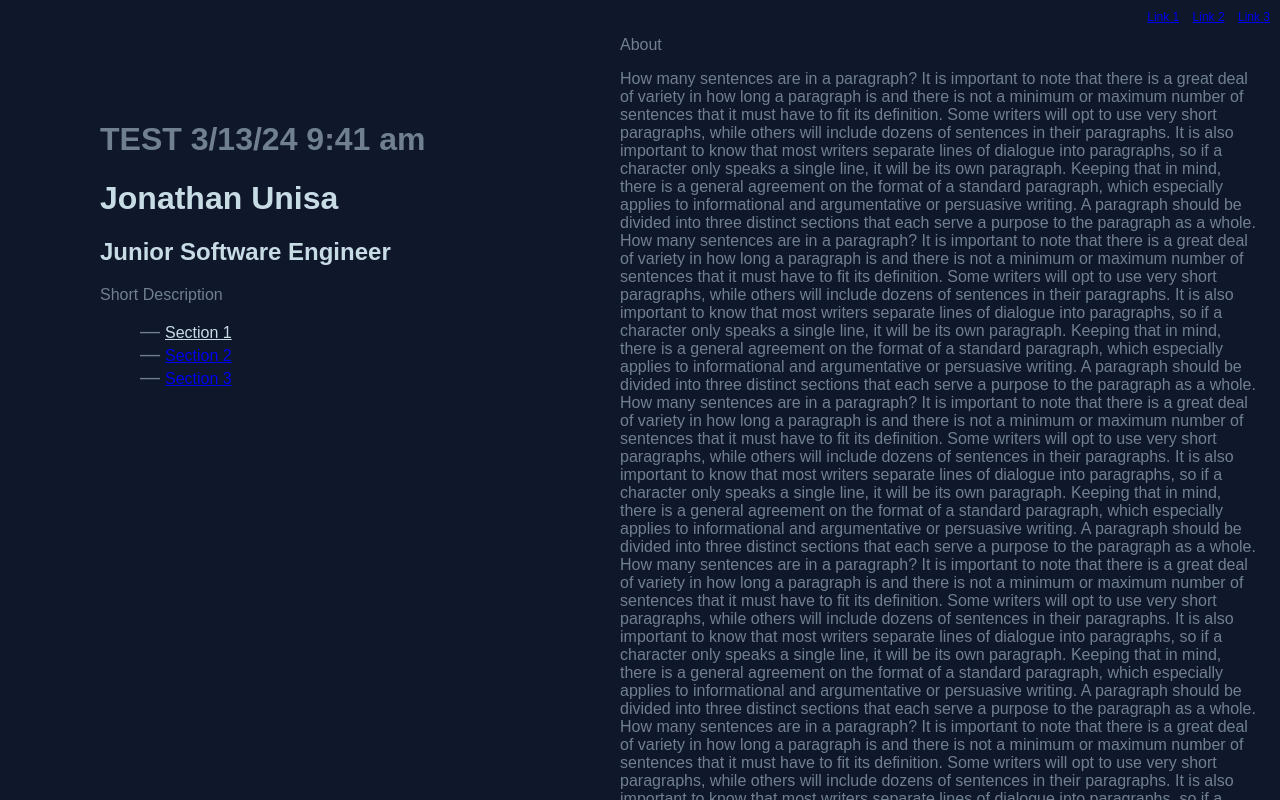
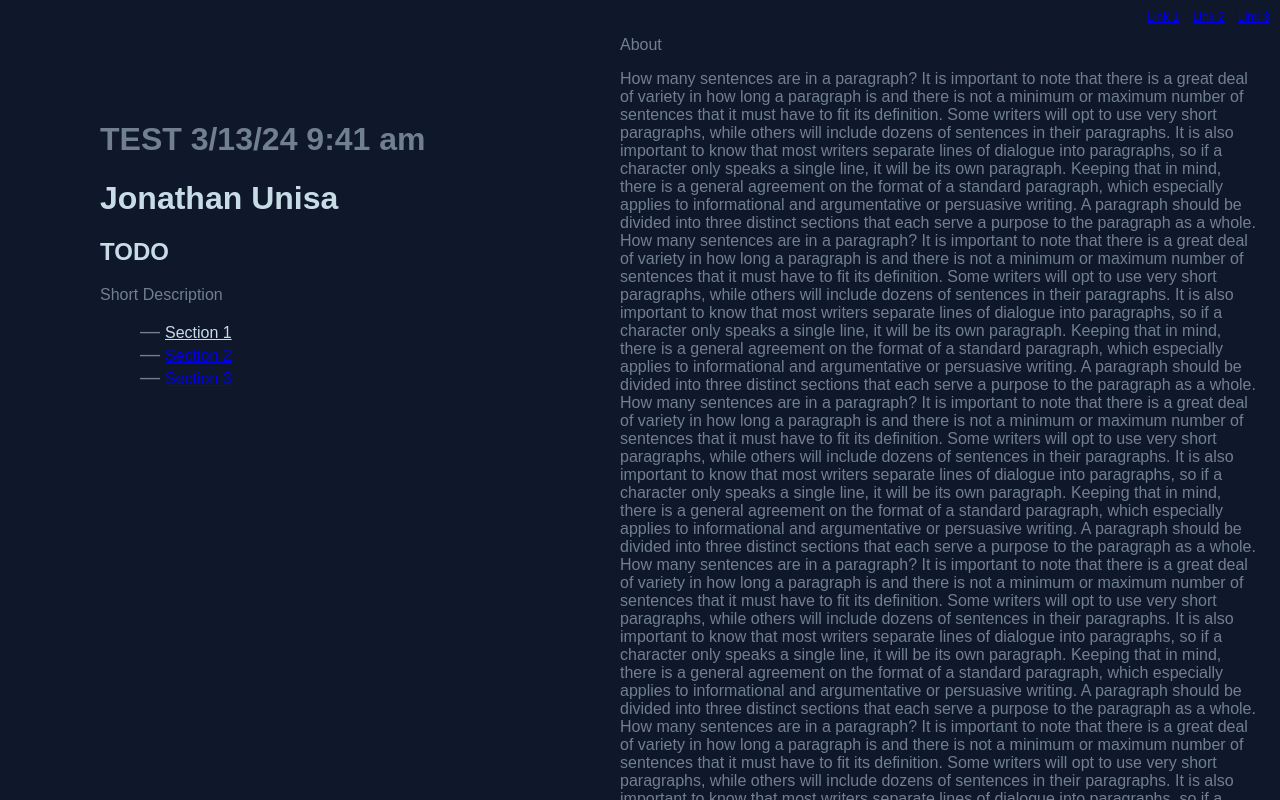
Before and after one commit to j-unisa/j-unisa.github.io, a plain HTML site: page index.html in a window 1280 px wide. Drawn offline with Linux system fonts and the light colour scheme.

Commit message:
Update index.html

```diff
--- a/index.html
+++ b/index.html
@@ -17,7 +17,7 @@
     <div class="left-side">
         <h1>TEST 3/13/24 9:41 am</h1>
         <h1 class="whitish-slate">Jonathan Unisa</h1>
-        <h2 class="whitish-slate" font-medium>Junior Software Engineer</h2>
+        <h2 class="whitish-slate" font-medium>TODO</h2>
         <p>Short Description</p>
     <nav>
         <ul>
```
